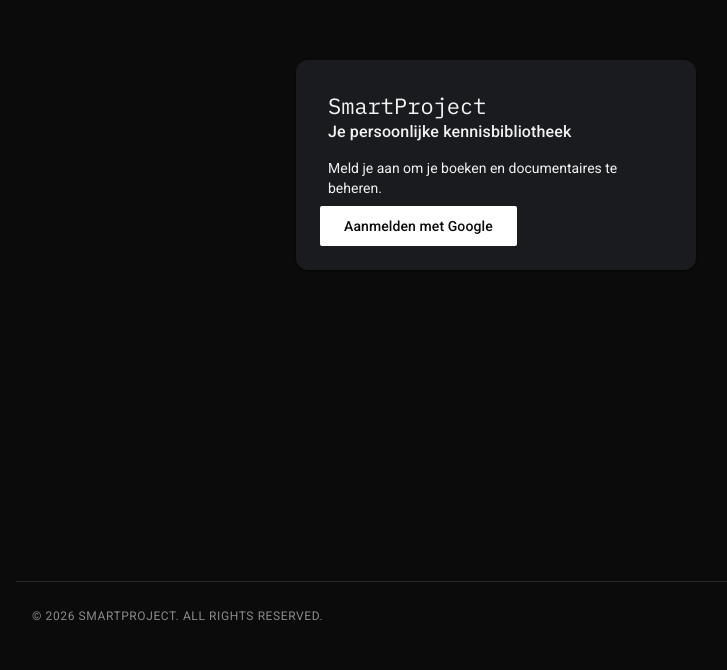
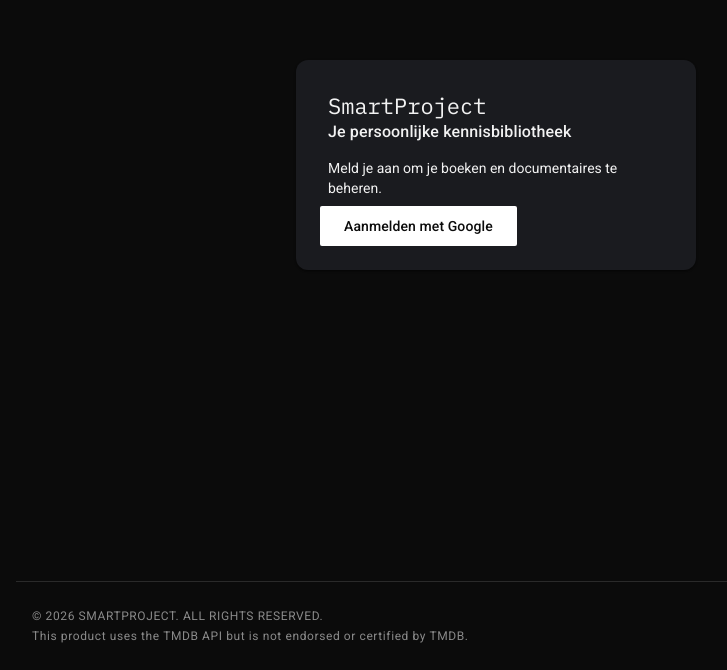
Before and after one commit to quin4356/SmartProject, an Angular app in the folder frontend/: page /login in a window 1280 px wide. Shown: the part 251-921 px from the top of the page, without its empty margins (144-871 px from the left). Built offline with nearby package versions, Linux system fonts and the light colour scheme.

Commit message:
frontend: add TMDB attribution to footer

```diff
--- a/frontend/src/app/app.html
+++ b/frontend/src/app/app.html
@@ -1,2 +1,6 @@
 <router-outlet />
-<footer class="footer">© 2026 SMARTPROJECT. ALL RIGHTS RESERVED.</footer>
+<footer class="footer">
+  © 2026 SMARTPROJECT. ALL RIGHTS RESERVED.
+  <br />
+  This product uses the TMDB API but is not endorsed or certified by TMDB.
+</footer>
```
